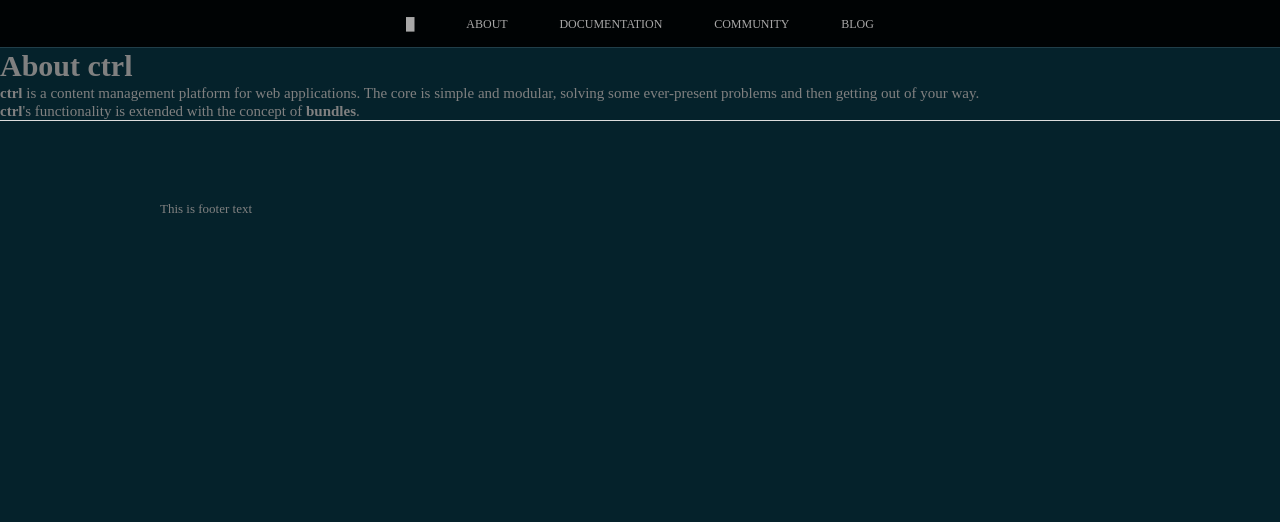
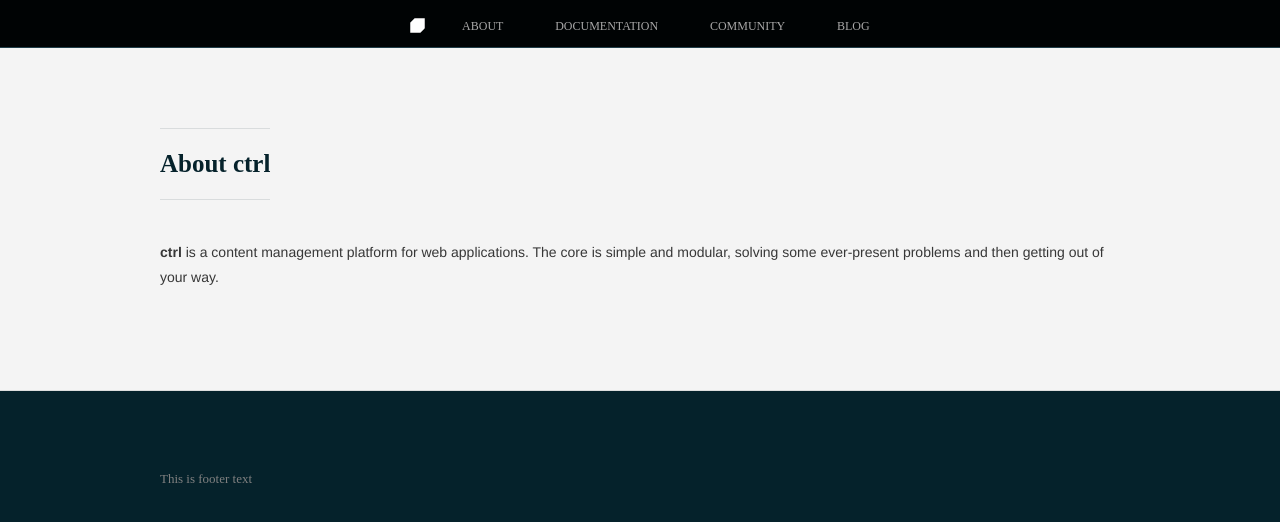
Before and after one commit to bengourley/ctrl-www, a web app: file about.html in a window 1280 px wide. Shown: the top 522 px of the page. Run offline with its HTML, style and script files only (its server is not run), Linux system fonts and the light colour scheme; some libraries are stand-ins or nearby versions.

Commit message:
Progress styling

```diff
--- a/about.html
+++ b/about.html
@@ -9,7 +9,7 @@
     <header>
       <nav class="main-nav">
         <ul>
-          <li><a href="./">█</a></li>
+          <li><a href="./"><img src="/public/images/favicon.png"></a></li>
           <li><a href="./about.html">About</a></li>
           <li><a href="./docs.html">Documentation</a></li>
           <li><a href="./community.html">Community</a></li>
@@ -18,11 +18,15 @@
       </nav>
     </header>
     <div class="main-content">
-      <h1 class="page-title">About ctrl</h1><p><strong>ctrl</strong> is a content management platform for web applications. The core
+      <div class="section section-white">
+        <div class="contain">
+          <h1 class="section-title">About ctrl</h1>
+          <div class="body-copy"><p><strong>ctrl</strong> is a content management platform for web applications. The core
 is simple and modular, solving some ever-present problems and then getting out
 of your way.</p>
-
-<p><strong>ctrl</strong>&#39;s functionality is extended with the concept of <strong>bundles</strong>.</p>
+          </div>
+        </div>
+      </div>
     </div>
     <footer>
       <div class="section section-blue">
--- a/index.html
+++ b/index.html
@@ -9,7 +9,7 @@
     <header>
       <nav class="main-nav">
         <ul>
-          <li><a href="./">█</a></li>
+          <li><a href="./"><img src="/public/images/favicon.png"></a></li>
           <li><a href="./about.html">About</a></li>
           <li><a href="./docs.html">Documentation</a></li>
           <li><a href="./community.html">Community</a></li>
--- a/public/stylesheets/screen.css
+++ b/public/stylesheets/screen.css
@@ -2,6 +2,9 @@
   margin: 0;
   padding: 0;
   -webkit-font-smoothing: subpixel-antialiased;
+}
+img {
+  vertical-align: baseline;
 }
 body {
   font-family: 'Gotham Light';
@@ -52,11 +55,16 @@
   text-decoration: none;
   text-transform: uppercase;
   font-size: 12px;
-  padding: 17px 14px;
+  padding: 15px 14px;
   margin: 0px 10px;
+  position: relative;
 }
 .main-nav a:hover {
   text-decoration: underline;
+}
+.main-nav a img {
+  position: absolute;
+  top: 18px;
 }
 .main-content {
   border-top: 1px solid #203e49;
--- a/public/stylesheets/screen.styl
+++ b/public/stylesheets/screen.styl
@@ -12,6 +12,9 @@
   margin 0
   padding 0
   -webkit-font-smoothing subpixel-antialiased
+
+img
+  vertical-align baseline
 
 body
   font-family 'Gotham Light' // TODO @ff this bitch
@@ -62,11 +65,16 @@
     text-decoration none
     text-transform uppercase
     font-size 12px
-    padding 17px 14px
+    padding 15px 14px
     margin 0px 10px
+    position relative
 
     &:hover
       text-decoration underline
+
+    img
+      position absolute
+      top 18px
 
 .main-content
   border-top 1px solid desaturate(lighten(blue, 12%), 50%)
--- a/source/templates/layouts/default.jade
+++ b/source/templates/layouts/default.jade
@@ -9,7 +9,7 @@
   body
     header
       nav.main-nav: ul
-        li: a(href='./'): █
+        li: a(href='./'): img(src='/public/images/favicon.png')
         li: a(href='./about.html') About
         li: a(href='./docs.html') Documentation
         li: a(href='./community.html') Community
```
Also changed, not shown: community.html (+8 -2 lines), docs.html (+8 -2 lines), source/templates/pages/about.jade (+8 -7 lines), source/templates/pages/community.jade (+6 -1 lines), source/templates/pages/docs.jade (+7 -1 lines), public/images/favicon.png (added).
